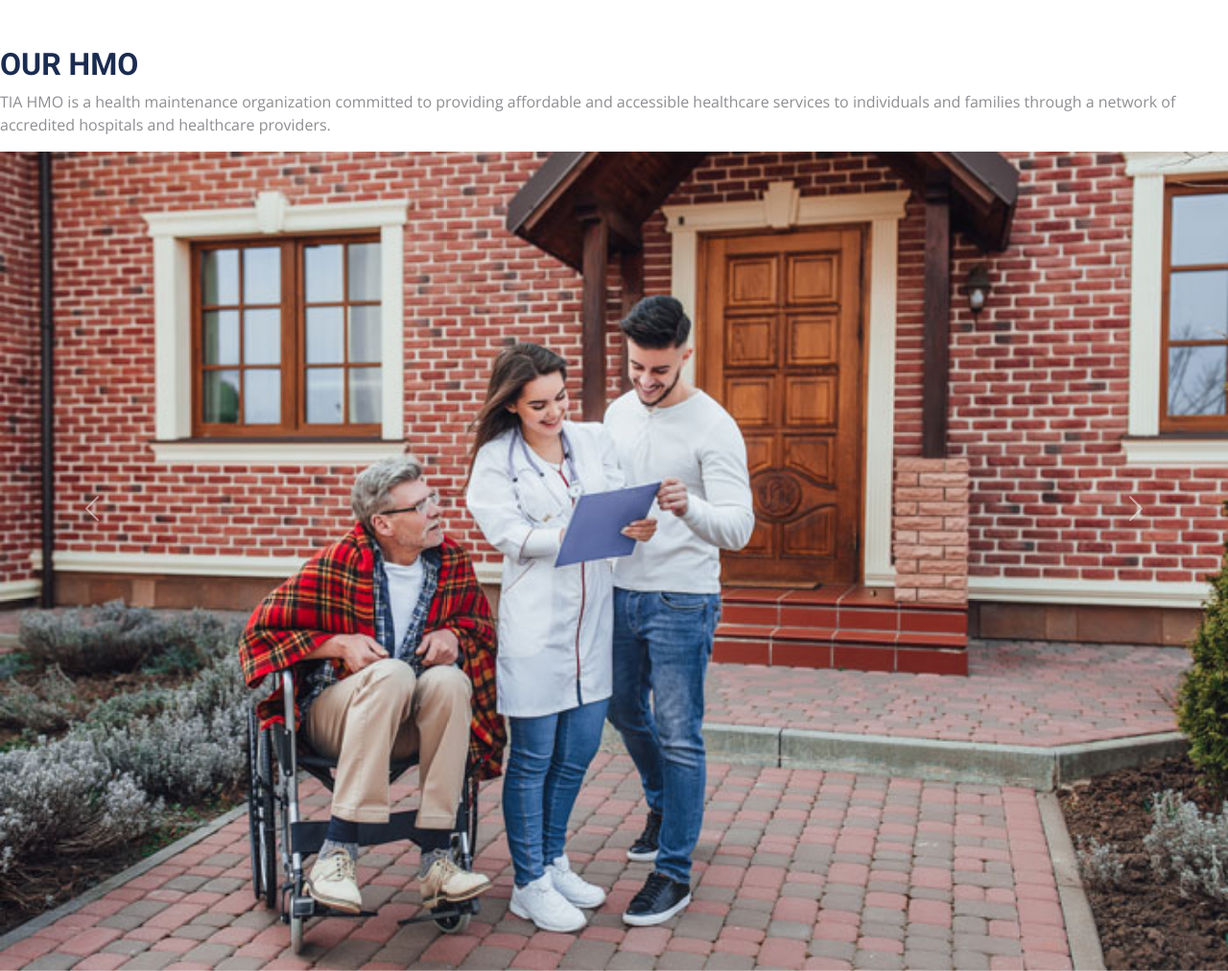
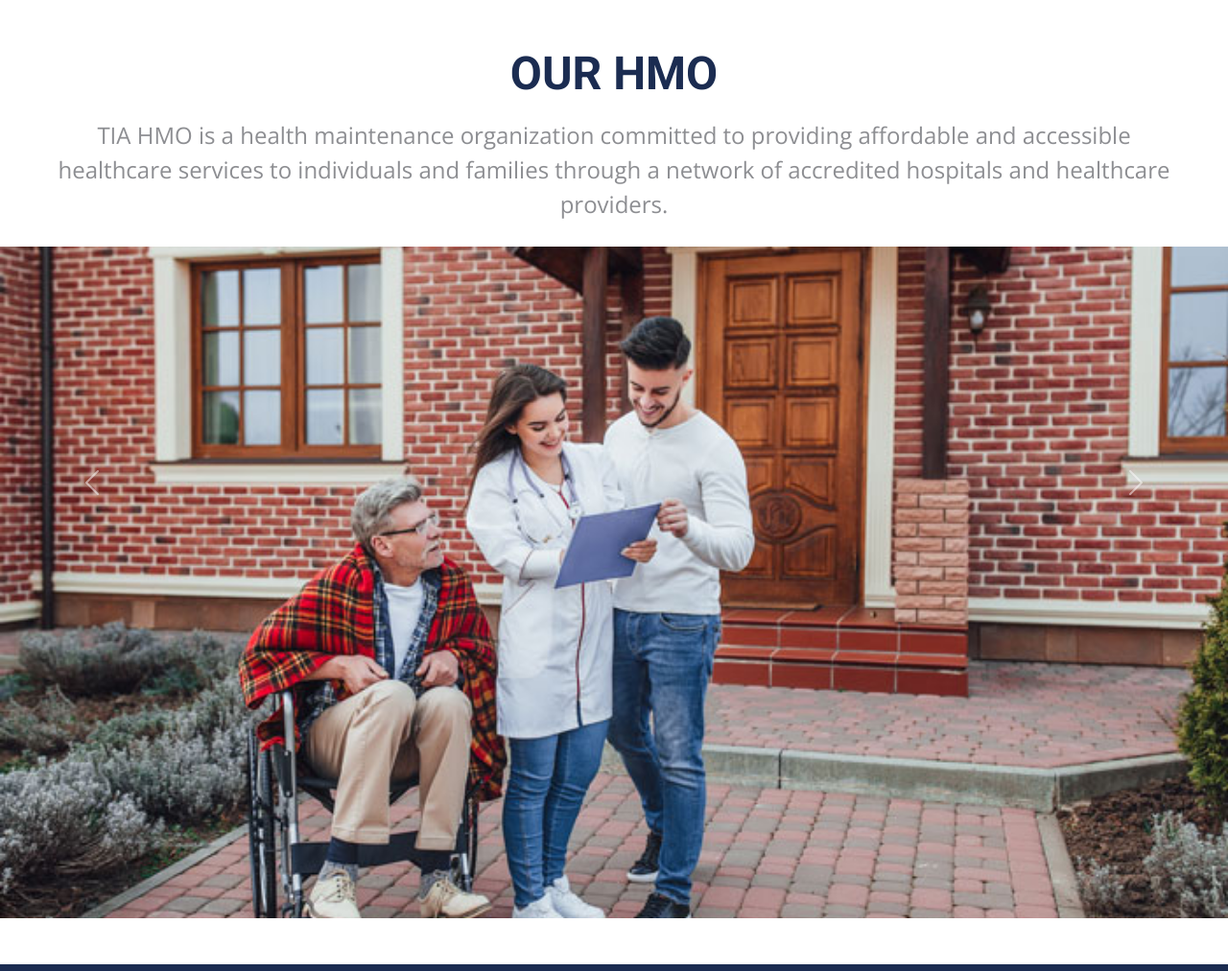
Before and after one commit to oladipupot/tia-Clinic, a plain HTML site: page HMO.html in a window 1280 px wide. Shown: the part 437-1449 px from the top of the page at 96% size. Drawn offline with nearby package versions, Linux system fonts and the light colour scheme.

Commit message:
Add files via upload

```diff
--- a/css/style.css
+++ b/css/style.css
@@ -460,6 +460,22 @@
     color: var(--dark);
 }
 
+/* HMO */
+.slide h2{
+    text-align: center;
+    font-size: 3rem;
+
+}
+.slide p{
+    text-align: center;
+    font-size: 1.5rem;
+    padding: 10px 50px;
+}
+.carousel-item img{
+    height: 700px;
+    object-fit: cover;
+}
+
 /* terms and conditions */
 .terms{
     margin: 0;
```
